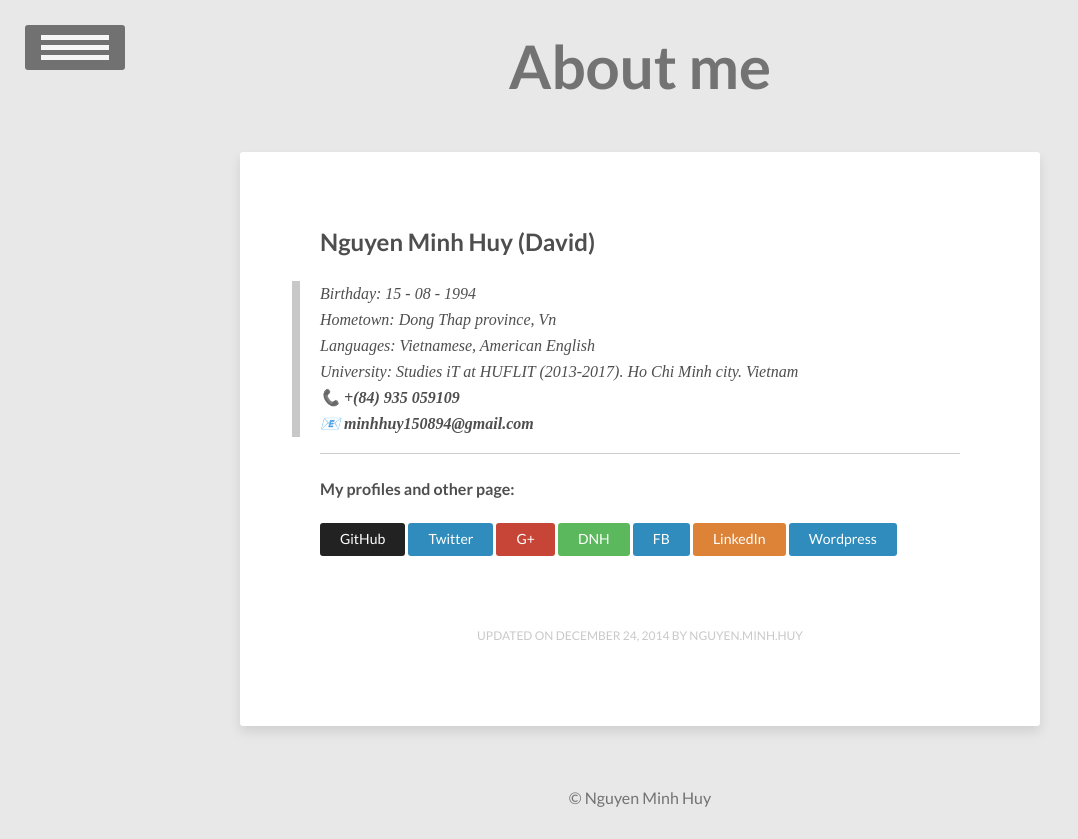
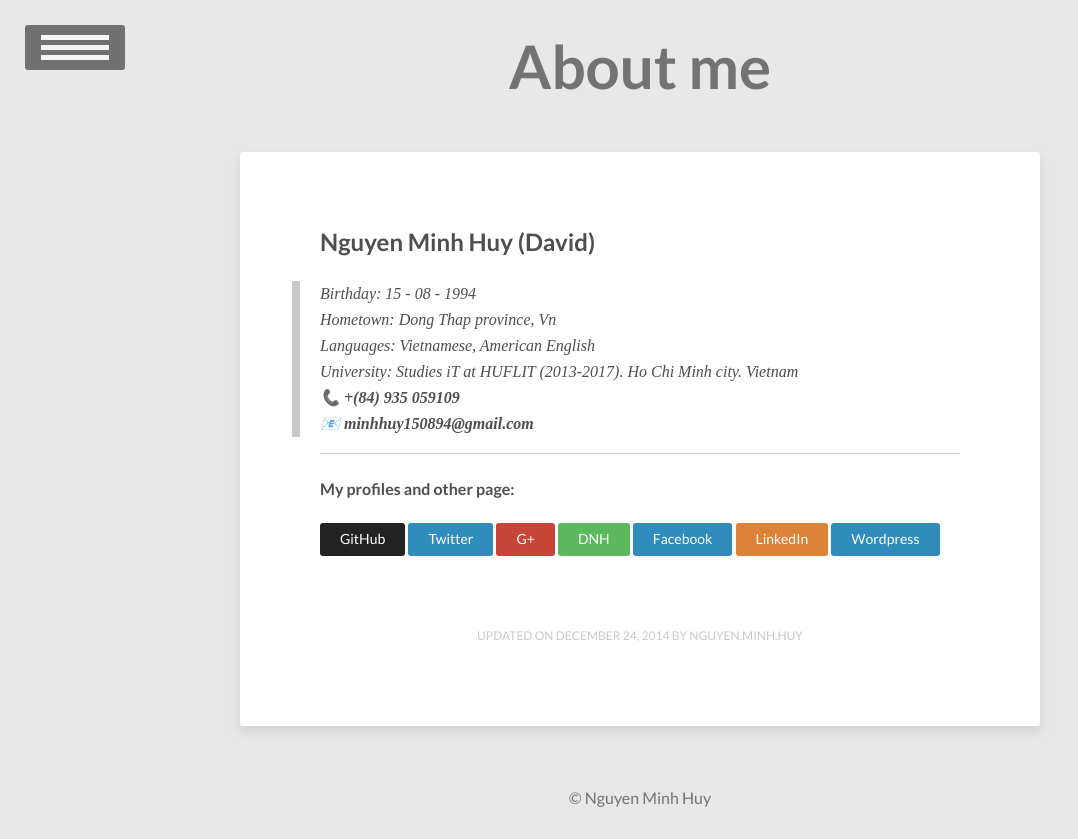
Before and after one commit to vareisen/vareisen.github.io, a Jekyll site: the page built from about/index.md, in a window 1280 px wide. Shown: the top 839 px of the page, without its empty margins (0-1078 px from the left). Built offline with Jekyll 4.4.1, drawn with Linux system fonts in a browser that asks for light colours; grey boxes are pictures that could not be loaded.

Commit message:
Update index.md

```diff
--- a/about/index.md
+++ b/about/index.md
@@ -18,6 +18,6 @@
 <a href="https://twitter.com/david15894" class="btn btn-info">Twitter</a>
 <a href="https://plus.google.com/u/0/+HuyNguyenMinhStormChaser" class="btn btn-danger">G+</a>
 <a href="http://daynhauhoc.com/users/david15894" class="btn btn-success">DNH</a>
-<a href="http://www.facebook.com/david15894" class="btn btn-info">FB</a>
+<a href="http://www.facebook.com/david15894" class="btn btn-info">Facebook</a>
 <a href="https://vn.linkedin.com/in/minhhuy150894" class="btn btn-warning">LinkedIn</a>
 <a href="https://minhhuy150894.wordpress.com" class="btn btn-info">Wordpress</a>
```
